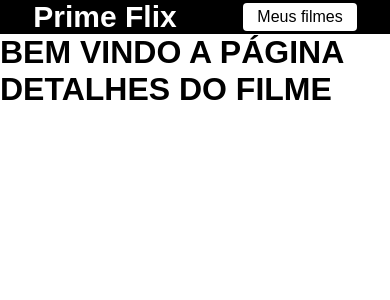
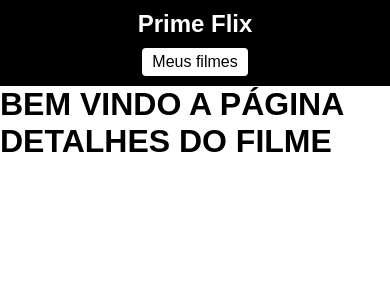
Before and after one commit to CristianoSFMothe/prime-flix, a React (Create React App) app: page /filme/1 in a window 390 px wide. Shown: the top 300 px of the page. Built offline with nearby package versions, Linux system fonts and the light colour scheme.

Commit message:
feat: create page not found

```diff
--- a/src/components/Header/header.css
+++ b/src/components/Header/header.css
@@ -1,10 +1,11 @@
 header {
   display: flex;
   align-items: center;
-  justify-content: space-around;
+  justify-content: space-between;
   width: 100%;
-  height: 60%;
+  height: 60px;
   background-color: #000000;
+  padding: 0 10px;
 }
 
 .logo, .favoritos {
@@ -13,7 +14,7 @@ header {
 }
 
 .logo {
-  font-size: 30px;
+  font-size: 24px;
   cursor: pointer;
   color: #FFF;
   font-weight: bold;
@@ -21,7 +22,24 @@ header {
 
 .favoritos {
   background-color: #FFF;
-  padding: 5px 14px;
+  padding: 5px 10px;
   color: #000000;
   border-radius: 4px;
+  font-size: 14px;
 }
+
+@media (max-width: 768px) {
+  header {
+    flex-direction: column;
+    height: auto;
+    padding: 10px 0;
+  }
+
+  .logo {
+    margin-bottom: 10px;
+  }
+
+  .favoritos {
+    font-size: 16px;
+  }
+}
--- /dev/null
+++ b/src/pages/Erro/erro.css
@@ -0,0 +1,50 @@
+.not-found {
+  width: 100%;
+  height: calc(100vh - 60px);
+  display: flex;
+  justify-content: center;
+  align-items: center;
+  flex-direction: column;
+}
+
+.not-found h1 {
+  font-size: 120px;
+}
+
+.not-found a {
+  text-decoration: none;
+  background-color: #116FEB;
+  color: #FFF;
+  padding: 10px;
+  margin-top: 14px;
+}
+
+@media (max-width: 768px) {
+  .not-found h1 {
+    font-size: 80px;
+  }
+
+  .not-found h2 {
+    font-size: 20px;
+  }
+
+  .not-found a {
+    padding: 12px 20px;
+    font-size: 18px;
+  }
+}
+
+@media (max-width: 480px) {
+  .not-found h1 {
+    font-size: 60px;
+  }
+
+  .not-found h2 {
+    font-size: 18px;
+  }
+
+  .not-found a {
+    padding: 8px 16px;
+    font-size: 16px;
+  }
+}
--- /dev/null
+++ b/src/pages/Erro/index.js
@@ -0,0 +1,14 @@
+import { Link } from "react-router-dom"
+import "./erro.css"
+
+const Erro = () => {
+  return (
+    <div className="not-found">
+      <h1>404</h1>
+      <h2>Pagina não encontrada!</h2>
+      <Link to="/">Veja todos os filmes</Link>
+    </div>
+  )
+}
+
+export default Erro
--- a/src/pages/Home/home.css
+++ b/src/pages/Home/home.css
@@ -39,3 +39,26 @@
   border-bottom-left-radius: 8px;
   border-bottom-right-radius: 8px;
 }
+
+.loading {
+  display: flex;
+  justify-content: center;
+  align-content: center;
+  margin-top: 14px;
+}
+
+@media (max-width: 768px) {
+  header {
+    flex-direction: column;
+    height: auto;
+    padding: 10px 0;
+  }
+
+  .logo {
+    margin-bottom: 10px;
+  }
+
+  .favoritos {
+    font-size: 16px;
+  }
+}
--- a/src/pages/Home/index.js
+++ b/src/pages/Home/index.js
@@ -5,6 +5,7 @@ import "./home.css"
 
 const Home = () => {
   const [movies, setMovies] = useState([])
+  const [loading, setLoading ] = useState(true)
 
   useEffect(() => {
     const loadMovie = async () => {
@@ -18,10 +19,20 @@ const Home = () => {
       })
 
       setMovies(response.data.results.slice(0, 10))
+
+      setLoading(false)
     }
 
     loadMovie();
-  })
+  }, [])
+
+  if(loading) {
+    return(
+      <div className="loading">
+        <h2>Carregando filmes...</h2>
+      </div>
+    )
+  }
   return (
     <div className="container">
       <div className="list-movies">
--- a/src/routes.js
+++ b/src/routes.js
@@ -3,6 +3,7 @@ import { BrowserRouter, Routes, Route } from "react-router-dom"
 import Home  from "./pages/Home"
 import Movie from "./pages/Movie"
 import Header from "./components/Header"
+import Erro from "./pages/Erro"
 
 const RoutesApp = () => {
   return (
@@ -11,6 +12,8 @@ const RoutesApp = () => {
       <Routes>
         <Route path="/" element={ <Home />} />
         <Route path="/filme/:id" element={ <Movie />} />
+
+        <Route path="*" element={ <Erro />} />
       </Routes>
     </BrowserRouter>
   )
```
